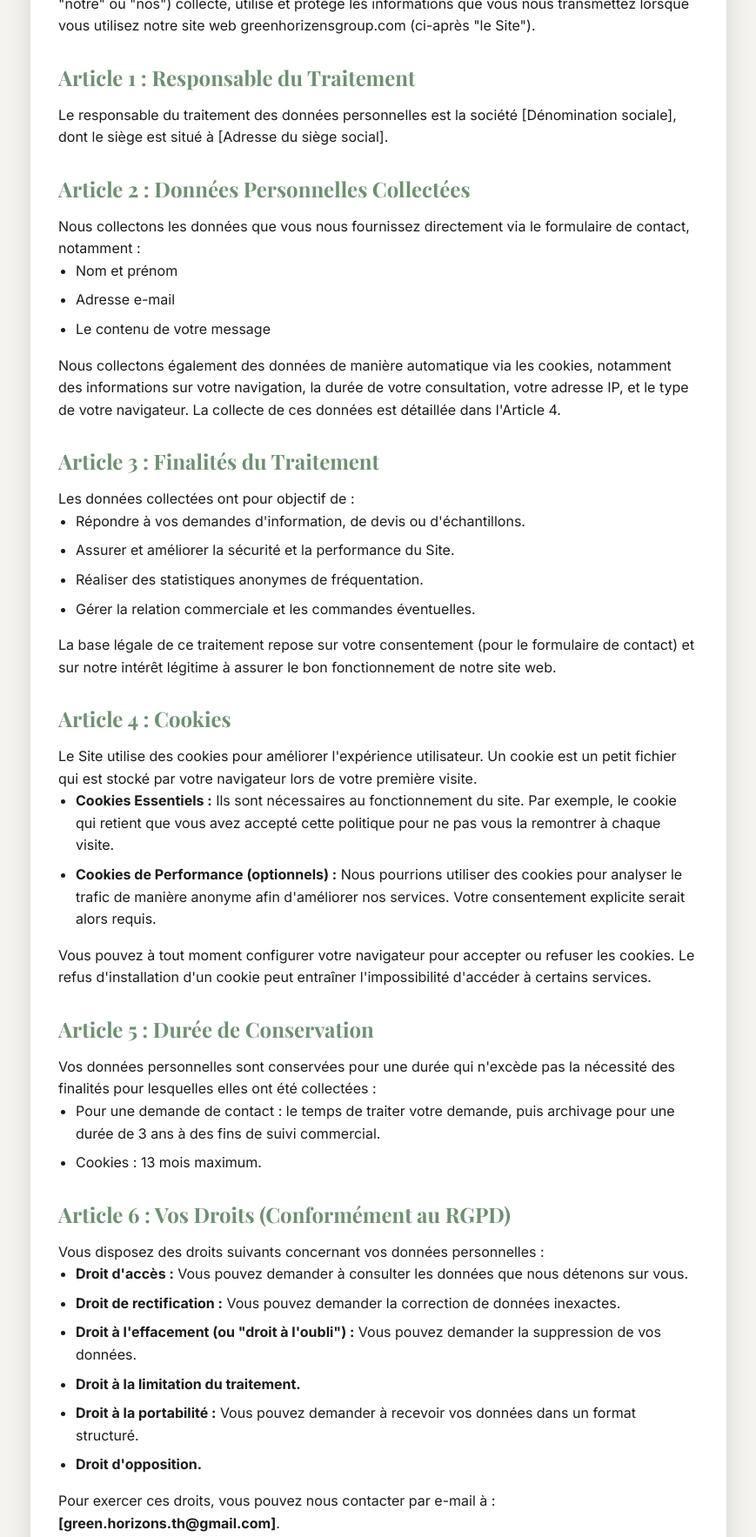
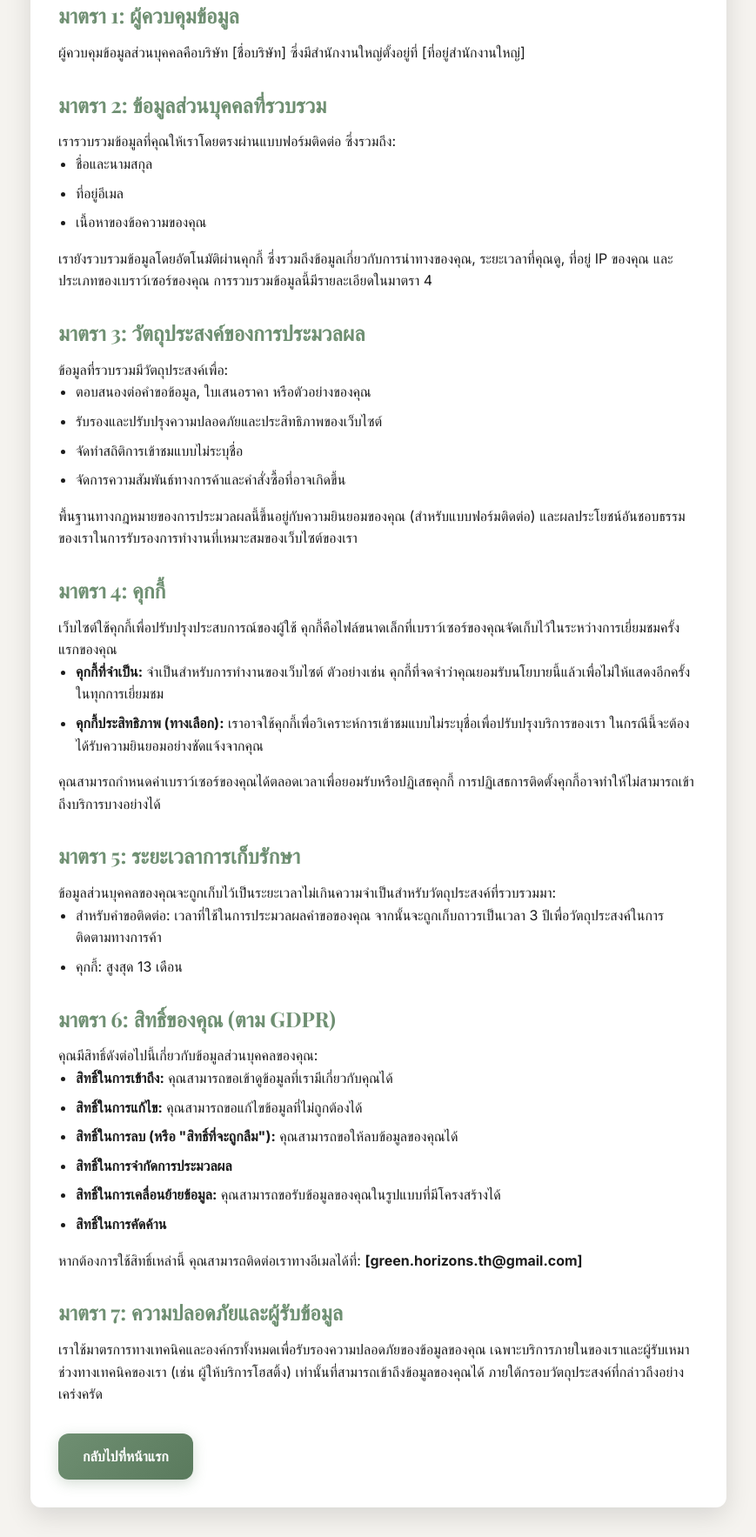
Before and after one commit to Digit4201/Green-Horizens-group, a plain HTML site: page privacy.html in a window 1280 px wide. Shown: the part 288-2055 px from the top of the page at 87% size, without its empty margins (205-1074 px from the left). Drawn offline with nearby package versions, Linux system fonts and the light colour scheme.

Commit message:
Update privacy.html

```diff
--- a/privacy.html
+++ b/privacy.html
@@ -1,9 +1,9 @@
 <!DOCTYPE html>
-<html lang="fr">
+<html lang="th">
 <head>
     <meta charset="UTF-8">
     <meta name="viewport" content="width=device-width, initial-scale=1.0">
-    <title>Politique de Confidentialité - Green Horizons</title>
+    <title>นโยบายความเป็นส่วนตัว - Green Horizons</title>
     <link rel="stylesheet" href="style2.css">
     <link rel="preconnect" href="https://fonts.googleapis.com">
     <link rel="preconnect" href="https://fonts.gstatic.com" crossorigin>
@@ -12,67 +12,67 @@
 <body>
     <div class="privacy-page-container">
         <div class="logo" style="margin-bottom: 2rem; justify-content: center;">
-            <span class="logo-icon">🧱</span>
+            <link rel="icon" type="image/png" href="favicon.ico" />
             <span class="logo-text">Green Horizons</span>
         </div>
-        <h1>Politique de Confidentialité</h1>
+        <h1>นโยบายความเป็นส่วนตัว</h1>
         <div class="privacy-content">
-            <p><strong>Dernière mise à jour :</strong> 07 juillet 2025</p>
-            <p>La présente Politique de Confidentialité décrit la manière dont Green Horizons (ci-après "nous", "notre" ou "nos") collecte, utilise et protège les informations que vous nous transmettez lorsque vous utilisez notre site web greenhorizensgroup.com (ci-après "le Site").</p>
+            <p><strong>ปรับปรุงล่าสุด:</strong> 07 กรกฎาคม 2025</p>
+            <p>นโยบายความเป็นส่วนตัวนี้อธิบายถึงวิธีที่ Green Horizons (ซึ่งต่อไปนี้จะเรียกว่า "เรา", "ของเรา") รวบรวม, ใช้ และปกป้องข้อมูลที่คุณให้เราเมื่อคุณใช้เว็บไซต์ของเรา greenhorizensgroup.com (ซึ่งต่อไปนี้จะเรียกว่า "เว็บไซต์")</p>
 
-            <h3>Article 1 : Responsable du Traitement</h3>
-            <p>Le responsable du traitement des données personnelles est la société [Dénomination sociale], dont le siège est situé à [Adresse du siège social].</p>
+            <h3>มาตรา 1: ผู้ควบคุมข้อมูล</h3>
+            <p>ผู้ควบคุมข้อมูลส่วนบุคคลคือบริษัท [ชื่อบริษัท] ซึ่งมีสำนักงานใหญ่ตั้งอยู่ที่ [ที่อยู่สำนักงานใหญ่]</p>
 
-            <h3>Article 2 : Données Personnelles Collectées</h3>
-            <p>Nous collectons les données que vous nous fournissez directement via le formulaire de contact, notamment :</p>
+            <h3>มาตรา 2: ข้อมูลส่วนบุคคลที่รวบรวม</h3>
+            <p>เรารวบรวมข้อมูลที่คุณให้เราโดยตรงผ่านแบบฟอร์มติดต่อ ซึ่งรวมถึง:</p>
             <ul>
-                <li>Nom et prénom</li>
-                <li>Adresse e-mail</li>
-                <li>Le contenu de votre message</li>
+                <li>ชื่อและนามสกุล</li>
+                <li>ที่อยู่อีเมล</li>
+                <li>เนื้อหาของข้อความของคุณ</li>
             </ul>
-            <p>Nous collectons également des données de manière automatique via les cookies, notamment des informations sur votre navigation, la durée de votre consultation, votre adresse IP, et le type de votre navigateur. La collecte de ces données est détaillée dans l'Article 4.</p>
+            <p>เรายังรวบรวมข้อมูลโดยอัตโนมัติผ่านคุกกี้ ซึ่งรวมถึงข้อมูลเกี่ยวกับการนำทางของคุณ, ระยะเวลาที่คุณดู, ที่อยู่ IP ของคุณ และประเภทของเบราว์เซอร์ของคุณ การรวบรวมข้อมูลนี้มีรายละเอียดในมาตรา 4</p>
 
-            <h3>Article 3 : Finalités du Traitement</h3>
-            <p>Les données collectées ont pour objectif de :</p>
+            <h3>มาตรา 3: วัตถุประสงค์ของการประมวลผล</h3>
+            <p>ข้อมูลที่รวบรวมมีวัตถุประสงค์เพื่อ:</p>
             <ul>
-                <li>Répondre à vos demandes d'information, de devis ou d'échantillons.</li>
-                <li>Assurer et améliorer la sécurité et la performance du Site.</li>
-                <li>Réaliser des statistiques anonymes de fréquentation.</li>
-                <li>Gérer la relation commerciale et les commandes éventuelles.</li>
+                <li>ตอบสนองต่อคำขอข้อมูล, ใบเสนอราคา หรือตัวอย่างของคุณ</li>
+                <li>รับรองและปรับปรุงความปลอดภัยและประสิทธิภาพของเว็บไซต์</li>
+                <li>จัดทำสถิติการเข้าชมแบบไม่ระบุชื่อ</li>
+                <li>จัดการความสัมพันธ์ทางการค้าและคำสั่งซื้อที่อาจเกิดขึ้น</li>
             </ul>
-            <p>La base légale de ce traitement repose sur votre consentement (pour le formulaire de contact) et sur notre intérêt légitime à assurer le bon fonctionnement de notre site web.</p>
+            <p>พื้นฐานทางกฎหมายของการประมวลผลนี้ขึ้นอยู่กับความยินยอมของคุณ (สำหรับแบบฟอร์มติดต่อ) และผลประโยชน์อันชอบธรรมของเราในการรับรองการทำงานที่เหมาะสมของเว็บไซต์ของเรา</p>
 
-            <h3>Article 4 : Cookies</h3>
-            <p>Le Site utilise des cookies pour améliorer l'expérience utilisateur. Un cookie est un petit fichier qui est stocké par votre navigateur lors de votre première visite.</p>
+            <h3>มาตรา 4: คุกกี้</h3>
+            <p>เว็บไซต์ใช้คุกกี้เพื่อปรับปรุงประสบการณ์ของผู้ใช้ คุกกี้คือไฟล์ขนาดเล็กที่เบราว์เซอร์ของคุณจัดเก็บไว้ในระหว่างการเยี่ยมชมครั้งแรกของคุณ</p>
             <ul>
-                <li><strong>Cookies Essentiels :</strong> Ils sont nécessaires au fonctionnement du site. Par exemple, le cookie qui retient que vous avez accepté cette politique pour ne pas vous la remontrer à chaque visite.</li>
-                <li><strong>Cookies de Performance (optionnels) :</strong> Nous pourrions utiliser des cookies pour analyser le trafic de manière anonyme afin d'améliorer nos services. Votre consentement explicite serait alors requis.</li>
+                <li><strong>คุกกี้ที่จำเป็น:</strong> จำเป็นสำหรับการทำงานของเว็บไซต์ ตัวอย่างเช่น คุกกี้ที่จดจำว่าคุณยอมรับนโยบายนี้แล้วเพื่อไม่ให้แสดงอีกครั้งในทุกการเยี่ยมชม</li>
+                <li><strong>คุกกี้ประสิทธิภาพ (ทางเลือก):</strong> เราอาจใช้คุกกี้เพื่อวิเคราะห์การเข้าชมแบบไม่ระบุชื่อเพื่อปรับปรุงบริการของเรา ในกรณีนี้จะต้องได้รับความยินยอมอย่างชัดแจ้งจากคุณ</li>
             </ul>
-            <p>Vous pouvez à tout moment configurer votre navigateur pour accepter ou refuser les cookies. Le refus d'installation d'un cookie peut entraîner l'impossibilité d'accéder à certains services.</p>
+            <p>คุณสามารถกำหนดค่าเบราว์เซอร์ของคุณได้ตลอดเวลาเพื่อยอมรับหรือปฏิเสธคุกกี้ การปฏิเสธการติดตั้งคุกกี้อาจทำให้ไม่สามารถเข้าถึงบริการบางอย่างได้</p>
 
-            <h3>Article 5 : Durée de Conservation</h3>
-            <p>Vos données personnelles sont conservées pour une durée qui n'excède pas la nécessité des finalités pour lesquelles elles ont été collectées :</p>
+            <h3>มาตรา 5: ระยะเวลาการเก็บรักษา</h3>
+            <p>ข้อมูลส่วนบุคคลของคุณจะถูกเก็บไว้เป็นระยะเวลาไม่เกินความจำเป็นสำหรับวัตถุประสงค์ที่รวบรวมมา:</p>
             <ul>
-                <li>Pour une demande de contact : le temps de traiter votre demande, puis archivage pour une durée de 3 ans à des fins de suivi commercial.</li>
-                <li>Cookies : 13 mois maximum.</li>
+                <li>สำหรับคำขอติดต่อ: เวลาที่ใช้ในการประมวลผลคำขอของคุณ จากนั้นจะถูกเก็บถาวรเป็นเวลา 3 ปีเพื่อวัตถุประสงค์ในการติดตามทางการค้า</li>
+                <li>คุกกี้: สูงสุด 13 เดือน</li>
             </ul>
 
-            <h3>Article 6 : Vos Droits (Conformément au RGPD)</h3>
-            <p>Vous disposez des droits suivants concernant vos données personnelles :</p>
+            <h3>มาตรา 6: สิทธิ์ของคุณ (ตาม GDPR)</h3>
+            <p>คุณมีสิทธิ์ดังต่อไปนี้เกี่ยวกับข้อมูลส่วนบุคคลของคุณ:</p>
             <ul>
-                <li><strong>Droit d'accès :</strong> Vous pouvez demander à consulter les données que nous détenons sur vous.</li>
-                <li><strong>Droit de rectification :</strong> Vous pouvez demander la correction de données inexactes.</li>
-                <li><strong>Droit à l'effacement (ou "droit à l'oubli") :</strong> Vous pouvez demander la suppression de vos données.</li>
-                <li><strong>Droit à la limitation du traitement.</strong></li>
-                <li><strong>Droit à la portabilité :</strong> Vous pouvez demander à recevoir vos données dans un format structuré.</li>
-                <li><strong>Droit d'opposition.</strong></li>
+                <li><strong>สิทธิ์ในการเข้าถึง:</strong> คุณสามารถขอเข้าดูข้อมูลที่เรามีเกี่ยวกับคุณได้</li>
+                <li><strong>สิทธิ์ในการแก้ไข:</strong> คุณสามารถขอแก้ไขข้อมูลที่ไม่ถูกต้องได้</li>
+                <li><strong>สิทธิ์ในการลบ (หรือ "สิทธิ์ที่จะถูกลืม"):</strong> คุณสามารถขอให้ลบข้อมูลของคุณได้</li>
+                <li><strong>สิทธิ์ในการจำกัดการประมวลผล</strong></li>
+                <li><strong>สิทธิ์ในการเคลื่อนย้ายข้อมูล:</strong> คุณสามารถขอรับข้อมูลของคุณในรูปแบบที่มีโครงสร้างได้</li>
+                <li><strong>สิทธิ์ในการคัดค้าน</strong></li>
             </ul>
-            <p>Pour exercer ces droits, vous pouvez nous contacter par e-mail à : <strong>[green.horizons.th@gmail.com]</strong>.</p>
+            <p>หากต้องการใช้สิทธิ์เหล่านี้ คุณสามารถติดต่อเราทางอีเมลได้ที่: <strong>[green.horizons.th@gmail.com]</strong></p>
 
-            <h3>Article 7 : Sécurité et Destinataires</h3>
-            <p>Nous mettons en œuvre toutes les mesures techniques et organisationnelles afin d'assurer la sécurité de vos données. Seuls nos services internes et nos sous-traitants techniques (comme l'hébergeur) ont accès à vos données, dans le strict cadre des finalités mentionnées.</p>
+            <h3>มาตรา 7: ความปลอดภัยและผู้รับข้อมูล</h3>
+            <p>เราใช้มาตรการทางเทคนิคและองค์กรทั้งหมดเพื่อรับรองความปลอดภัยของข้อมูลของคุณ เฉพาะบริการภายในของเราและผู้รับเหมาช่วงทางเทคนิคของเรา (เช่น ผู้ให้บริการโฮสติ้ง) เท่านั้นที่สามารถเข้าถึงข้อมูลของคุณได้ ภายใต้กรอบวัตถุประสงค์ที่กล่าวถึงอย่างเคร่งครัด</p>
 
-            <a href="index.html" class="btn primary" style="margin-top: 2rem;">Retour à l'accueil</a>
+            <a href="index.html" class="btn primary" style="margin-top: 2rem;">กลับไปที่หน้าแรก</a>
         </div>
     </div>
 </body>
```
